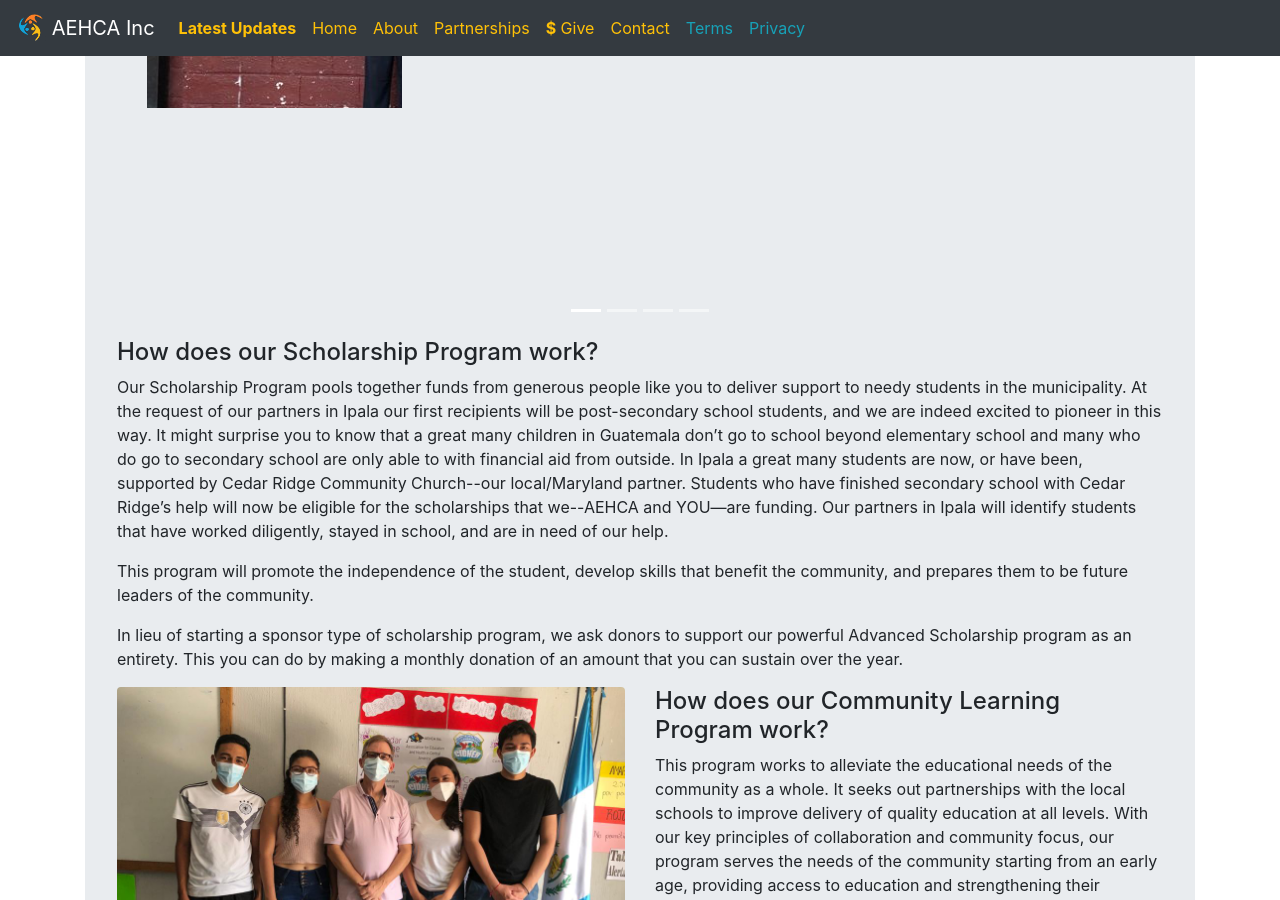
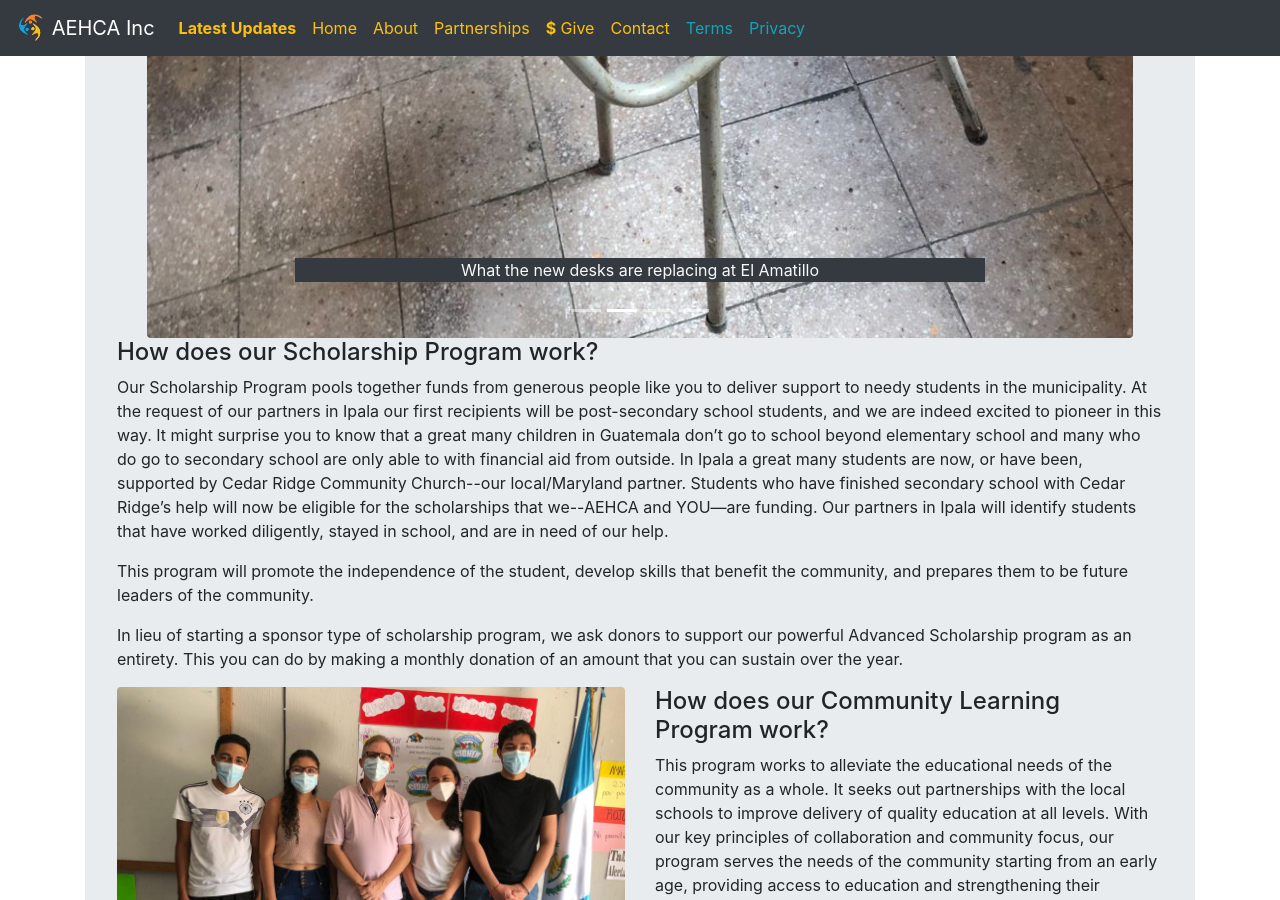
Before and after one commit to aehca/aehca.github.io, a Jekyll site: the page built from _posts/2020-12-15-education-support.html, in a window 1280 px wide and 900 px high, scrolled down 883 px. Built offline with Jekyll 4.4.1, drawn with Linux system fonts in a browser that asks for light colours.

Commit message:
fixed active item, added pics to in carousel div

```diff
--- a/_posts/2020-12-15-education-support.html
+++ b/_posts/2020-12-15-education-support.html
@@ -42,7 +42,7 @@
                                             <li data-target="#elAmatilloCarousel" data-slide-to="3"></li>
                                         </ol>
                                         <div class="carousel-inner">
-                                            <div class="carousel-item">
+                                            <div class="carousel-item active">
                                                 <img src="/images/el-amatillo-3.jpg" class="d-block w-100 rounded"
                                                     alt="Education - Teachers for El Amatillo - Ipala, Guatemala">
                                                 <div class="carousel-caption d-none d-md-block">
@@ -57,13 +57,11 @@
                                                         Amatillo</p>
                                                 </div>
                                             </div>
-                                        </div>
-                                        <div class="carousel-item active">
+                                            <div class="carousel-item">
                                                 <img src="/images/el-amatillo-1.jpg" class="d-block w-100 rounded"
                                                     alt="Education - el amatillo - Ipala, Guatemala">
                                                 <div class="carousel-caption d-none d-md-block">
                                                     <p class="text-light bg-dark">New desks for El Amatillo</p>
-                                            </div>
                                                 </div>
                                             </div>
                                             <div class="carousel-item">
@@ -72,6 +70,8 @@
                                                 <div class="carousel-caption d-none d-md-block">
                                                     <p class="text-light bg-dark">C.I.D.H.E.R members with Vernon at El
                                                         Amatillo</p>
+                                                </div>
+                                            </div>
                                         </div>
                                     </div>
                                     <a class="carousel-control-prev" href="#elAmatilloCarousel" role="button"
```
Lines whose indentation alone changed are shown as unchanged.
